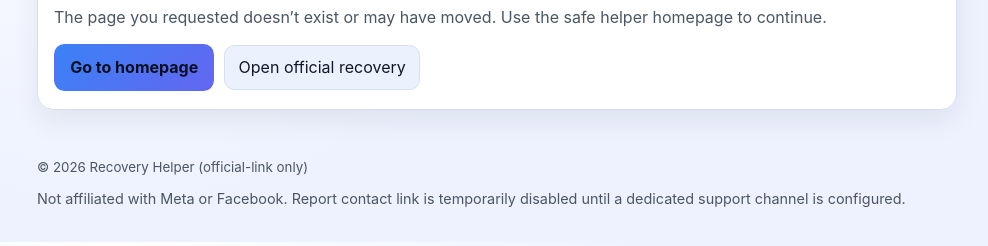
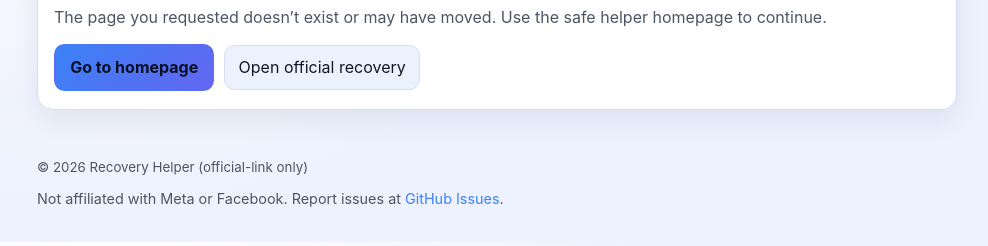
Before and after one commit to Tendy24/facebook-recovery-helper, a plain HTML site: page 404.html in a window 1280 px wide. Shown: the part 318-564 px from the top of the page, without its empty margins (143-1131 px from the left). Drawn offline with Linux system fonts and the light colour scheme.

Commit message:
docs: add GitHub Issues support link and deploy verification note

```diff
--- a/404.html
+++ b/404.html
@@ -52,8 +52,9 @@
     <footer>
         <small>&copy; 2026 Recovery Helper (official-link only)</small>
         <p class="footer-note">
-            Not affiliated with Meta or Facebook. Report contact link is temporarily disabled until a
-            dedicated support channel is configured.
+            Not affiliated with Meta or Facebook. Report issues at
+            <a href="https://github.com/Tendy24/facebook-recovery-helper/issues" target="_blank"
+                rel="noopener noreferrer">GitHub Issues</a>.
         </p>
     </footer>
 
```
Also changed, not shown: index.html (+3 -2 lines), 1 other file.
